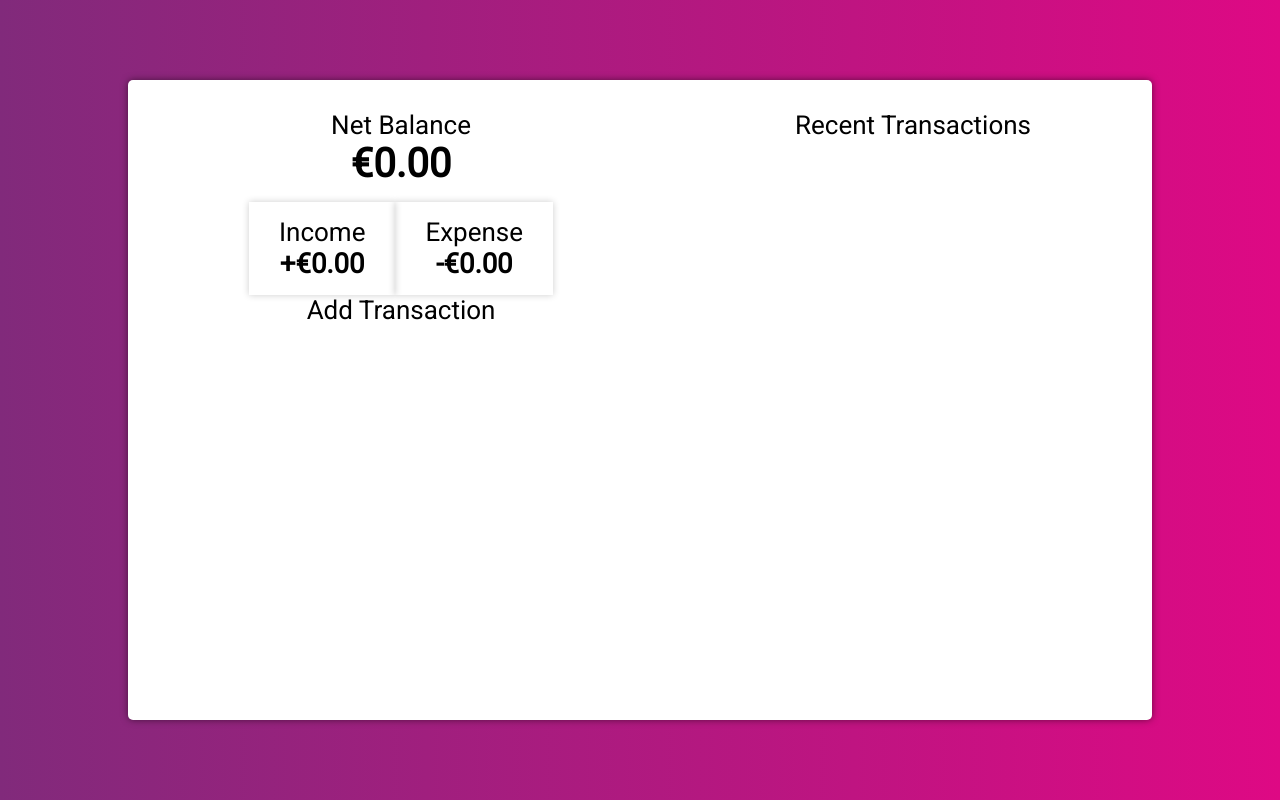
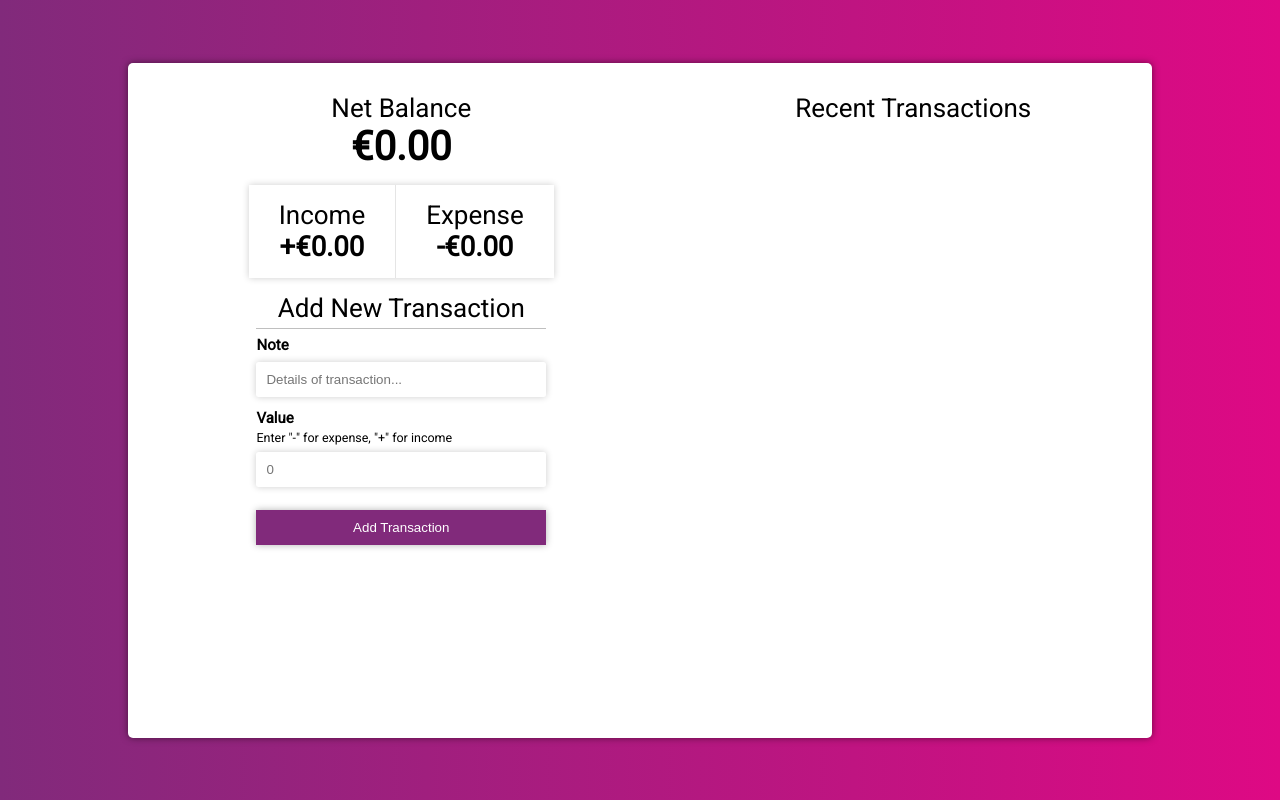
Before and after one commit to dufferbrady/mern-expense-tracker, a React (Create React App) app: page / in a window 1280 px wide. Built offline with nearby package versions, Linux system fonts and the light colour scheme.

Commit message:
added the add new transaction component

```diff
--- a/src/App.css
+++ b/src/App.css
@@ -27,6 +27,7 @@
   /* transition: box-shadow 0.3s ease; */
   box-shadow: 0 0px 7px 0 rgba(0, 0, 0, 0.5);
   border-radius: 5px;
+  padding-bottom: 35px;
 }
 
 /* .Paper:hover {
@@ -36,6 +37,7 @@
 .Paper-SideA {
   flex-grow: 1;
   margin: 30px 10px;
+  justify-content: center;
 }
 
 .Paper-SideB {
@@ -47,19 +49,96 @@
   display: flex;
   flex-direction: row;
   justify-content: center;
-  margin-top: 15px;
+  margin: 15px auto 0 auto;
+  box-shadow: 0 0px 7px 0 rgba(0, 0, 0, 0.2);
+  width: fit-content;
 }
 
 .breakdown-blockA {
   display: flex;
   flex-direction: column;
-  box-shadow: 0 0px 7px 0 rgba(0, 0, 0, 0.2);
   padding: 15px 30px;
+  border-right: 0.5px solid rgba(0, 0, 0, 0.1);
 }
 
 .breakdown-blockB {
   display: flex;
   flex-direction: column;
-  box-shadow: 0 0px 7px 0 rgba(0, 0, 0, 0.2);
   padding: 15px 30px;
 }
+
+.AddTransaction {
+  margin: 15px auto 0 auto;
+  width: 55%;
+}
+
+.AddTransaction-header {
+  border-bottom: 0.5px solid rgba(0, 0, 0, 0.25);
+  margin-bottom: 7.5px;
+  padding-bottom: 5px;
+  width: 100%;
+}
+
+.AddTransaction-Top {
+  display: flex;
+  flex-direction: column;
+  align-items: flex-start;
+  margin: 5px 0;
+}
+
+.AddTransaction-Bottom {
+  display: flex;
+  flex-direction: column;
+  align-items: flex-start;
+  margin: 5px 0;
+}
+
+.addTransaction_input {
+  width: 100%;
+  padding: 10px;
+  margin: 7.5px 0;
+  outline: none;
+  box-shadow: 0 0px 7px 0 rgba(0, 0, 0, 0.2);
+  border: none;
+  border-radius: 2.5px;
+  box-sizing: border-box;
+}
+
+.addTransaction_input:focus {
+  box-shadow: 0 0px 7px 0 rgba(211, 41, 132, 0.3);
+}
+
+.addTransaction_input:hover {
+  box-shadow: 0 0px 7px 0 rgba(211, 18, 132, 0.3);
+}
+
+input::-webkit-outer-spin-button,
+input::-webkit-inner-spin-button {
+  -webkit-appearance: none;
+  margin: 0;
+}
+
+.Add-button {
+  margin-top: 10px;
+  width: 100%;
+  padding: 10px 0;
+  background: #812a7b;
+  outline: none;
+  border: none;
+  color: white;
+  box-shadow: 0 0px 7px 0 rgba(0, 0, 0, 0.3);
+  cursor: pointer;
+  transition: all 0.2s;
+}
+
+.Add-button:hover {
+  background: #de0984;
+  transform: scale(1.02);
+}
+
+.Add-button:active {
+  /* background: white;
+  color: #de0984; */
+  transform: scale(0.98);
+  box-shadow: 0 0px 7px 0 rgba(211, 18, 132, 0.3);
+}
--- /dev/null
+++ b/src/components/AddTransaction/AddTransaction.js
@@ -0,0 +1,35 @@
+import React from "react";
+
+export default function AddTransaction() {
+  return (
+    <div className="AddTransaction">
+      <div className="AddTransaction-header">Add New Transaction</div>
+      <div className="AddTransaction-Top">
+        <span style={{ fontSize: "15px" }}>
+          <strong>Note</strong>
+        </span>
+        <input
+          placeholder="Details of transaction..."
+          className="addTransaction_input"
+          type="text"
+        />
+      </div>
+      <div className="AddTransaction-Bottom">
+        <span
+          style={{
+            display: "flex",
+            flexDirection: "column",
+            alignItems: "flex-start",
+          }}
+        >
+          <strong style={{ fontSize: "15px" }}>Value</strong>
+          <span style={{ fontSize: "12.5px", marginTop: "2.5px" }}>
+            Enter "-" for expense, "+" for income
+          </span>
+        </span>
+        <input placeholder="0" className="addTransaction_input" type="number" />
+      </div>
+      <button className="Add-button">Add Transaction</button>
+    </div>
+  );
+}
--- a/src/components/Paper/Paper.js
+++ b/src/components/Paper/Paper.js
@@ -3,6 +3,7 @@ import React from "react";
 import "../../App.css";
 import Balance from "../Balance/Balance";
 import Breakdown from "../Breakdown/Breakdown";
+import AddTransaction from "../AddTransaction/AddTransaction";
 
 export default function Paper() {
   return (
@@ -10,7 +11,7 @@ export default function Paper() {
       <div className="Paper-SideA">
         <Balance />
         <Breakdown />
-        <div>Add Transaction</div>
+        <AddTransaction />
       </div>
       <div className="Paper-SideB">
         <div>Recent Transactions</div>
```
